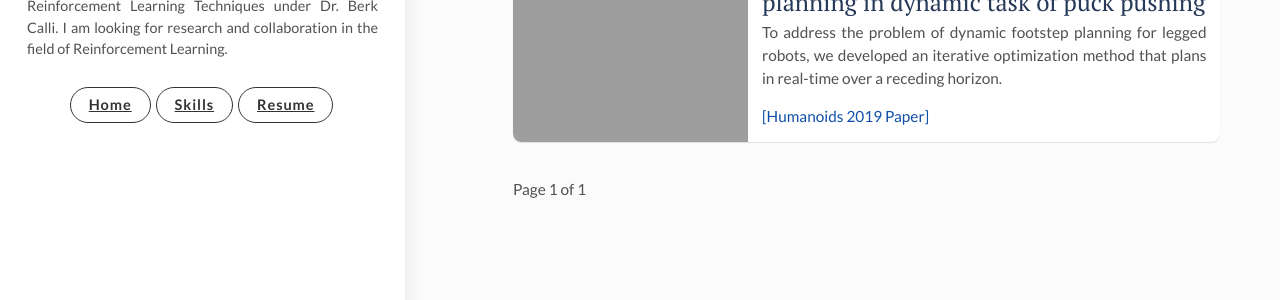
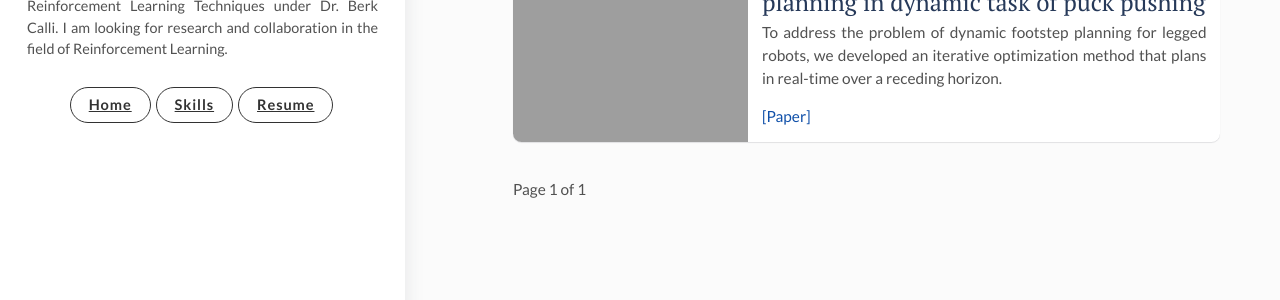
Before and after one commit to cmburgul/cmburgul.github.io, a Jekyll site: the page built from index.html, in a window 1280 px wide. Shown: the part 402-702 px from the top of the page. Built offline with Jekyll 4.4.1, drawn with Linux system fonts in a browser that asks for light colours; the list of posts is cut into pages by our own code.

Commit message:
Update index.html

```diff
--- a/index.html
+++ b/index.html
@@ -13,7 +13,7 @@
     <!-- <span class="post-date">{{post.date | date: '%Y, %b %d'}}&nbsp;&nbsp;&nbsp;—&nbsp;</span> -->
     <!-- <span class="post-words"> <a href="">[PDF]</a></span> -->
     {% if post.paper %}
-      <span class="post-words"> <a href="{{post.paper | prepend: site.baseurl}}" style="text-decoration: none;">[Humanoids 2019 Paper]</a></span>
+      <span class="post-words"> <a href="{{post.paper | prepend: site.baseurl}}" style="text-decoration: none;">[Paper]</a></span>
     {% endif %}
 
     {% if post.report %}
@@ -25,7 +25,7 @@
     {% endif %}
 
     {% if post.poster %}
-      <span class="post-words"> <a href="{{post.poster | prepend: site.baseurl}}" style="text-decoration: none;">[ICRA 2018 Poster]</a></span>
+      <span class="post-words"> <a href="{{post.poster | prepend: site.baseurl}}" style="text-decoration: none;">[Poster]</a></span>
     {% endif %}
 
     {% if post.code %}
```
